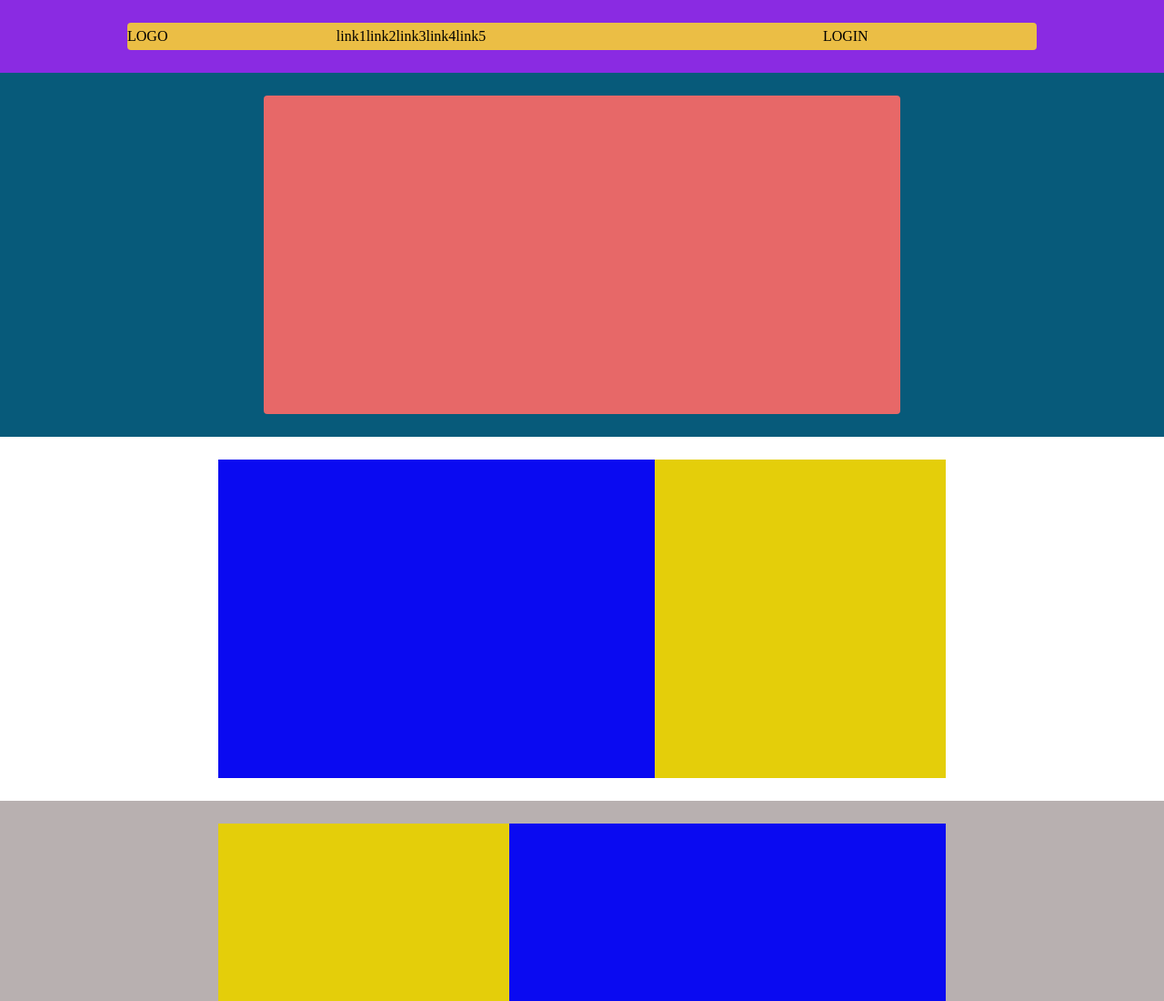
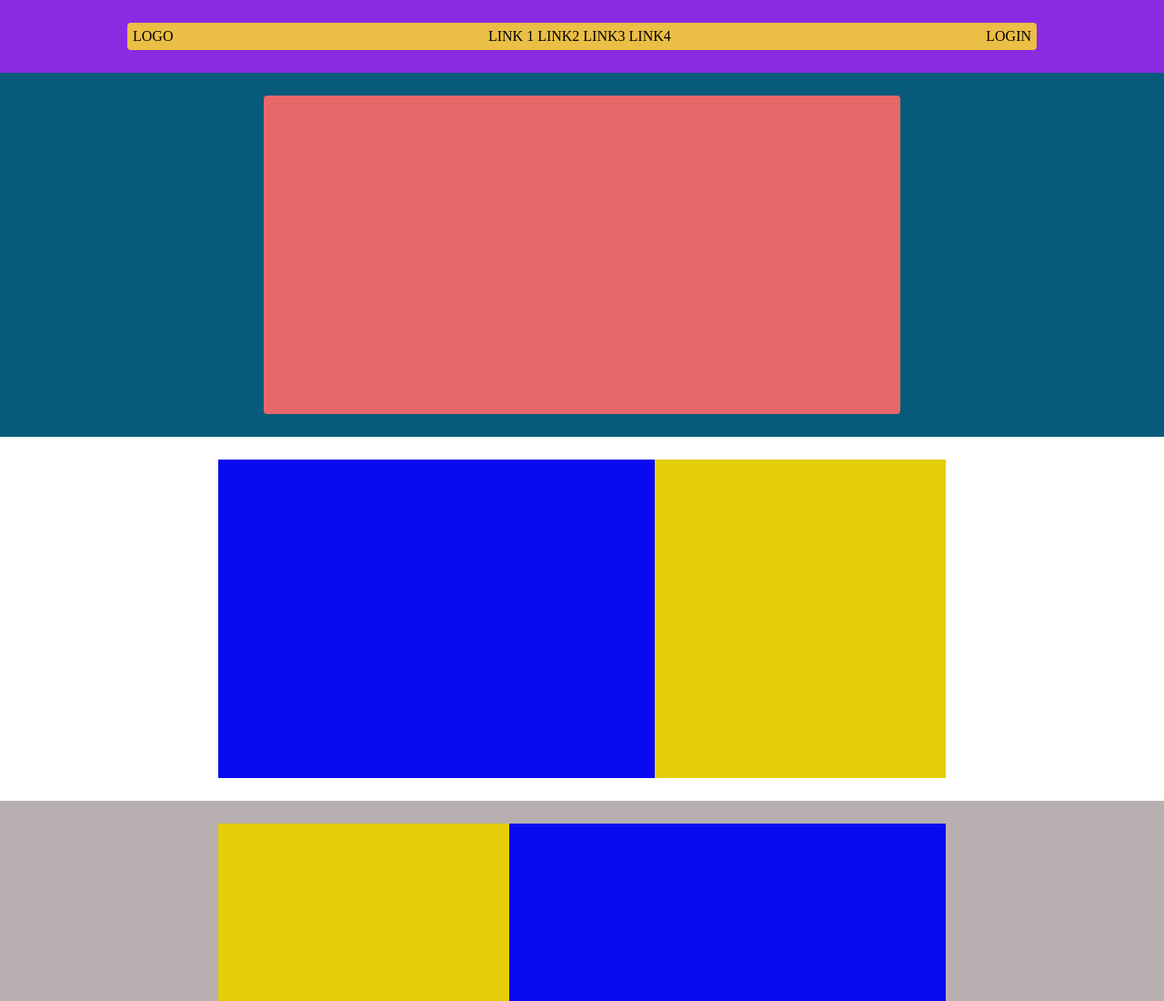
Before and after one commit to EvoX7/htmlcss-struttura-discord, a plain HTML site: page index.html in a window 1280 px wide. Shown: the top 1100 px of the page at 91% size. Drawn offline with Linux system fonts and the light colour scheme.

Commit message:
final cimmit

```diff
--- a/css/style.css
+++ b/css/style.css
@@ -24,24 +24,27 @@ header {
     margin: 0 auto;
     background-color: rgb(235, 190, 69);
     justify-content: space-between;
-    line-height: 30px;
+    align-items: center;
     border-radius: 4px;
-
+    padding: 6px;
 }
 
-
 .logo {
-    flex-grow: 1;
+    flex-grow: 2;
+    /* flex-shrink: 0; */
+    flex-basis: auto;
 }
 
 .links {
-    display: flex;
     flex-grow: 2;
-
+    /* flex-shrink: 0; */
+    flex-basis: auto;
 }
 
 .login {
-    flex-grow: 1;
+    flex-grow: ;
+    flex-shrink: ;
+    flex-basis: auto;
 }
 
 /* Sezioni */
--- a/index.html
+++ b/index.html
@@ -16,13 +16,7 @@
     <header>
         <div class="nav-container">
             <div class="logo">LOGO</div>
-            <div class="links">
-                <div>link1</div>
-                <div>link2</div>
-                <div>link3</div>
-                <div>link4</div>
-                <div>link5</div>
-            </div>
+            <div class="links">LINK 1 LINK2 LINK3 LINK4 </div>
             <div class="login">LOGIN</div>
         </div>
     </header>
```
